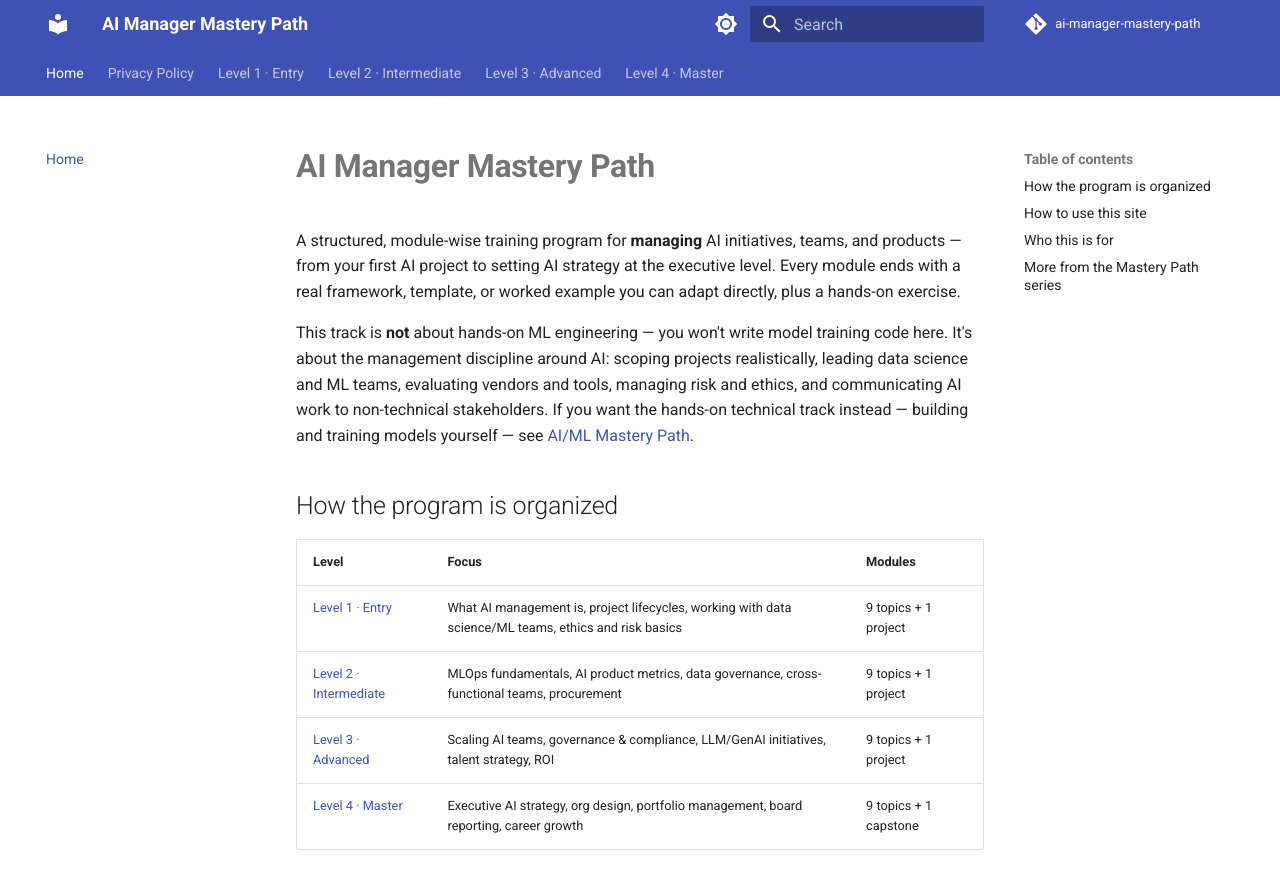
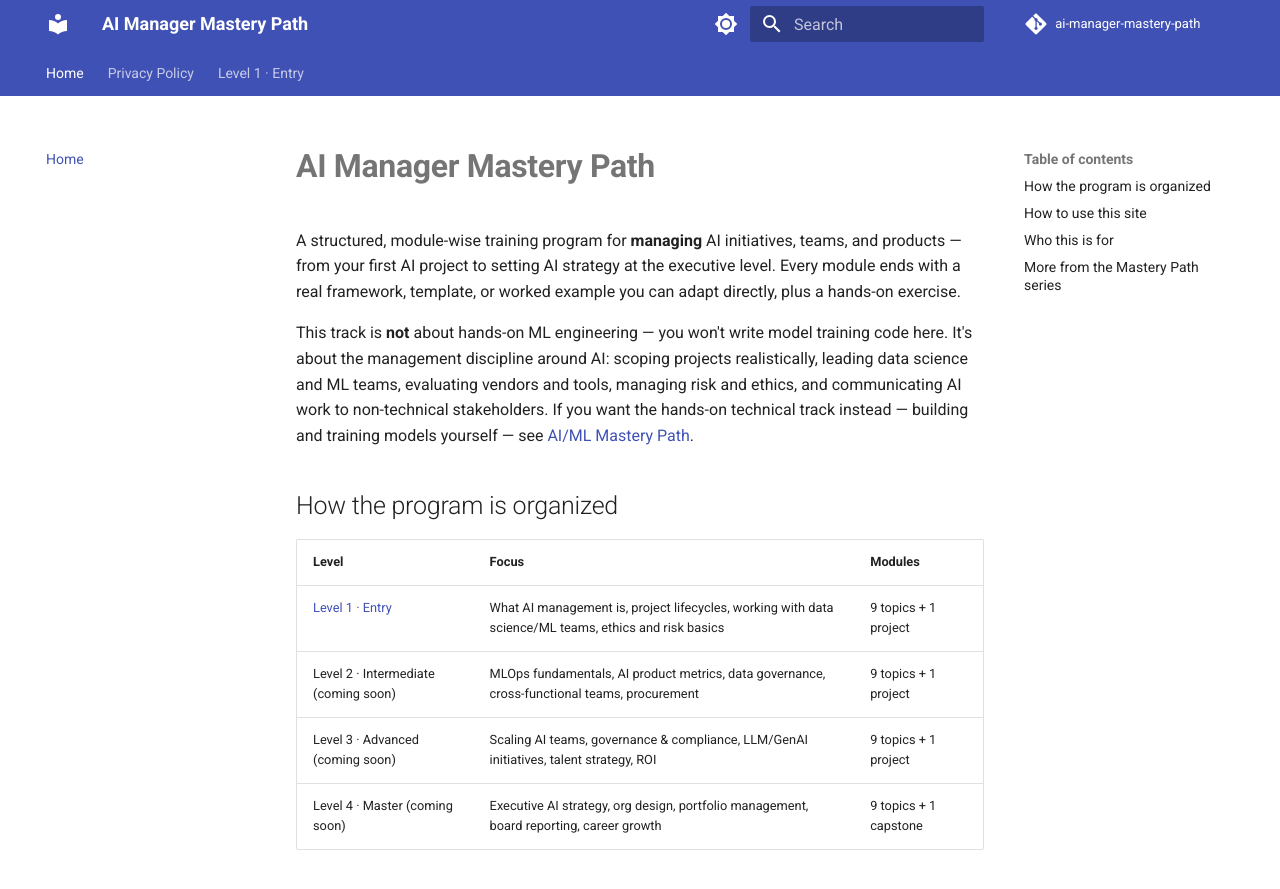
Before and after one commit to SIGILIPELLI/ai-manager-mastery-path, an MkDocs documentation site: the page built from docs/index.md, in a window 1280 px wide and 900 px high. Shown: the top 889 px of the window. Built offline with MkDocs 1.6.1 and Material for MkDocs 9.7.7, drawn with Linux system fonts in a browser that asks for light colours; comment, search, counter and statistics services are not loaded; part of the change alters nothing that is shown.

Commit message:
Hide unfinished levels from crawl surface pending content backfill
AdSense flagged the domain for 'Low value content'. Real lessons are
being written level by level; in the meantime this removes only the
still-unwritten levels from nav/sitemap/homepage (files are untouched)
so the site isn't submitting thin content to Google during the
backfill. Re-running this after a level's content is finished
automatically restores it.

Co-Authored-By: Claude Opus 5 <noreply@anthropic.com>

```diff
--- a/docs/index.md
+++ b/docs/index.md
@@ -23,9 +23,9 @@ non-technical stakeholders. If you want the hands-on technical track instead
 | Level | Focus | Modules |
 |-------|-------|---------|
 | [Level 1 · Entry](level-1/index.md) | What AI management is, project lifecycles, working with data science/ML teams, ethics and risk basics | 9 topics + 1 project |
-| [Level 2 · Intermediate](level-2/index.md) | MLOps fundamentals, AI product metrics, data governance, cross-functional teams, procurement | 9 topics + 1 project |
-| [Level 3 · Advanced](level-3/index.md) | Scaling AI teams, governance & compliance, LLM/GenAI initiatives, talent strategy, ROI | 9 topics + 1 project |
-| [Level 4 · Master](level-4/index.md) | Executive AI strategy, org design, portfolio management, board reporting, career growth | 9 topics + 1 capstone |
+| Level 2 · Intermediate (coming soon) | MLOps fundamentals, AI product metrics, data governance, cross-functional teams, procurement | 9 topics + 1 project |
+| Level 3 · Advanced (coming soon) | Scaling AI teams, governance & compliance, LLM/GenAI initiatives, talent strategy, ROI | 9 topics + 1 project |
+| Level 4 · Master (coming soon) | Executive AI strategy, org design, portfolio management, board reporting, career growth | 9 topics + 1 capstone |
 
 ## How to use this site
 
--- a/mkdocs.yml
+++ b/mkdocs.yml
@@ -62,39 +62,8 @@ nav:
       - "08 · Communicating AI Concepts to Non-Technical Stakeholders": level-1/08-communicating-ai-to-stakeholders.md
       - "09 · AI Risk Basics": level-1/09-ai-risk-basics.md
       - "10 · Project — AI Project Charter & Risk Assessment": level-1/10-project-ai-charter-risk-assessment.md
-  - "Level 2 · Intermediate":
-      - Overview: level-2/index.md
-      - "01 · Managing ML Experimentation & Iteration": level-2/01-managing-ml-experimentation.md
-      - "02 · AI Product Metrics": level-2/02-ai-product-metrics.md
-      - "03 · MLOps Fundamentals for Managers": level-2/03-mlops-fundamentals-for-managers.md
-      - "04 · Data Governance Basics": level-2/04-data-governance-basics.md
-      - "05 · Managing Cross-Functional AI Teams": level-2/05-managing-cross-functional-ai-teams.md
-      - "06 · AI Procurement & Build-vs-Buy Decisions": level-2/06-ai-procurement-build-vs-buy.md
-      - "07 · Responsible AI Frameworks": level-2/07-responsible-ai-frameworks.md
-      - "08 · Change Management for AI Adoption": level-2/08-change-management-ai-adoption.md
-      - "09 · Budgeting for AI Projects": level-2/09-budgeting-for-ai-projects.md
-      - "10 · Project — Design an MLOps Process": level-2/10-project-mlops-process.md
-  - "Level 3 · Advanced":
-      - Overview: level-3/index.md
-      - "01 · Scaling AI Teams": level-3/01-scaling-ai-teams.md
-      - "02 · AI Governance & Compliance": level-3/02-ai-governance-compliance.md
-      - "03 · Managing LLM/GenAI Initiatives": level-3/03-managing-llm-genai-initiatives.md
-      - "04 · AI Talent Strategy": level-3/04-ai-talent-strategy.md
-      - "05 · Cross-Team AI Platform Strategy": level-3/05-cross-team-ai-platform-strategy.md
-      - "06 · Managing AI Incidents & Model Failures": level-3/06-managing-ai-incidents.md
-      - "07 · AI ROI Measurement": level-3/07-ai-roi-measurement.md
-      - "08 · Vendor & Partner Management for AI": level-3/08-vendor-partner-management.md
-      - "09 · Building AI Centers of Excellence": level-3/09-building-ai-centers-of-excellence.md
-      - "10 · Project — AI Governance Framework": level-3/10-project-ai-governance-framework.md
-  - "Level 4 · Master":
-      - Overview: level-4/index.md
-      - "01 · Executive AI Strategy": level-4/01-executive-ai-strategy.md
-      - "02 · Org Design for AI-First Companies": level-4/02-org-design-ai-first-companies.md
-      - "03 · AI Portfolio Management": level-4/03-ai-portfolio-management.md
-      - "04 · Leading Through AI Disruption": level-4/04-leading-through-ai-disruption.md
-      - "05 · AI Regulation & Policy at Scale": level-4/05-ai-regulation-policy-at-scale.md
-      - "06 · Board-Level AI Reporting": level-4/06-board-level-ai-reporting.md
-      - "07 · Building AI Culture": level-4/07-building-ai-culture.md
-      - "08 · M&A and AI Capability Integration": level-4/08-ma-ai-capability-integration.md
-      - "09 · Career Growth: AI Manager to Chief AI Officer": level-4/09-career-growth-ai-manager-to-caio.md
-      - "10 · Capstone — Full AI Strategy, Governance & Org Design": level-4/10-capstone-ai-strategy-governance-org-design.md
+# --- auto-pruned stub levels (see AdSense low-value-content fix) ---
+exclude_docs: |
+  level-2/*.md
+  level-3/*.md
+  level-4/*.md
```
